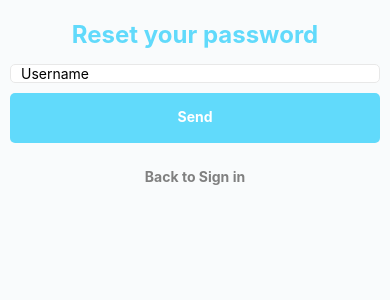
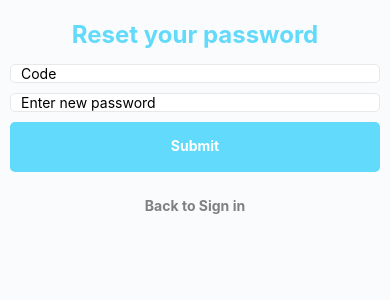
Before and after one commit to aalvag/authentication, a React Native app: screen / in a window 390 px wide. Shown: the top 300 px of the page. Built offline with nearby package versions, Linux system fonts and the light colour scheme.

Commit message:
add reset password ui

```diff
--- a/App.js
+++ b/App.js
@@ -13,6 +13,7 @@
 import SignInScreen from './src/screens/SignInScreen';
 import SignUpScreen from './src/screens/SignUpScreen';
 import ForgotPasswordScreen from './src/screens/ForgotPasswordScreen';
+import NewPasswordScreen from './src/screens/NewPasswordScreen';
 
 const App = () => {
   return (
@@ -20,7 +21,8 @@
       {/* <SignUpScreen /> */}
       {/* <SignInScreen /> */}
       {/* <ConfirmEmailScreen /> */}
-      <ForgotPasswordScreen />
+      {/* <ForgotPasswordScreen /> */}
+      <NewPasswordScreen />
     </SafeAreaView>
   );
 };
--- /dev/null
+++ b/src/screens/NewPasswordScreen/NewPasswordScreen.js
@@ -0,0 +1,62 @@
+import React from 'react';
+import {View, Text, StyleSheet, ScrollView} from 'react-native';
+
+import CustomInput from '../../components/CustomInput';
+import CustomButton from '../../components/CustomButton';
+
+const NewPasswordScreen = () => {
+  const [code, setCode] = React.useState('');
+  const [newPassword, setNewPassword] = React.useState('');
+
+  const onSubmit = () => {
+    console.warn('Submit');
+  };
+
+  const onSignIn = () => {
+    console.warn('Sign in');
+  };
+
+  return (
+    <ScrollView showsVerticalScrollIndicator={false}>
+      <View style={styles.root}>
+        <Text style={styles.title}>Reset your password</Text>
+        <CustomInput placeholder="Code" value={code} setValue={setCode} />
+        <CustomInput
+          placeholder="Enter new password"
+          value={newPassword}
+          setValue={setNewPassword}
+        />
+        <CustomButton text="Submit" onPress={onSubmit} />
+        <CustomButton
+          text="Back to Sign in"
+          onPress={onSignIn}
+          type="terciary"
+        />
+      </View>
+    </ScrollView>
+  );
+};
+
+export default NewPasswordScreen;
+
+const styles = StyleSheet.create({
+  root: {
+    alignItems: 'center',
+    padding: 10,
+  },
+  title: {
+    fontSize: 24,
+    fontWeight: 'bold',
+    marginBottom: 10,
+    color: '#61DAFB',
+    margin: 10,
+  },
+  text: {
+    fontSize: 14,
+    marginVertical: 10,
+    color: '#828282',
+  },
+  link: {
+    color: '#61DAFB',
+  },
+});
--- /dev/null
+++ b/src/screens/NewPasswordScreen/index.js
@@ -0,0 +1 @@
+export {default} from './NewPasswordScreen';
```
